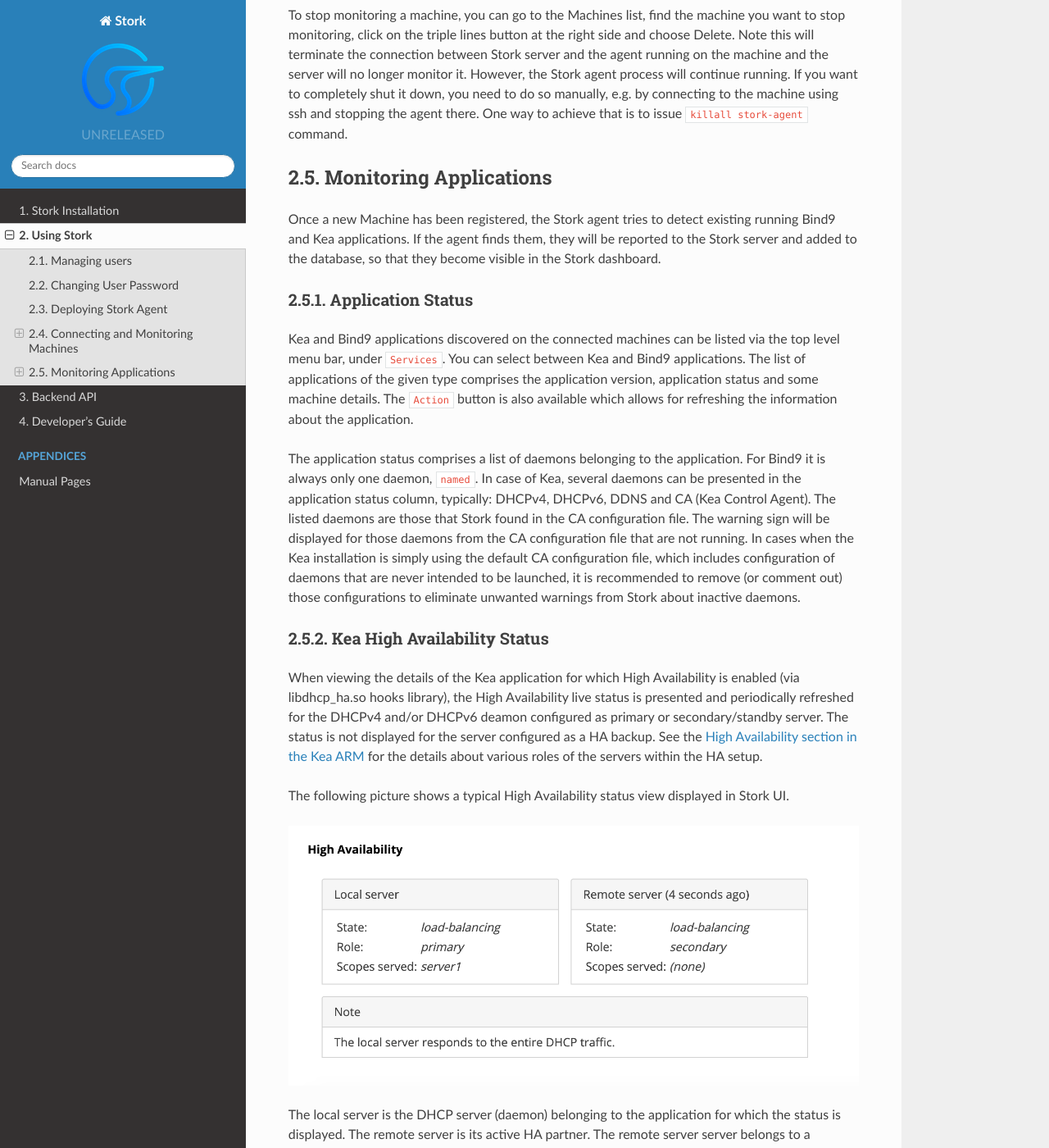
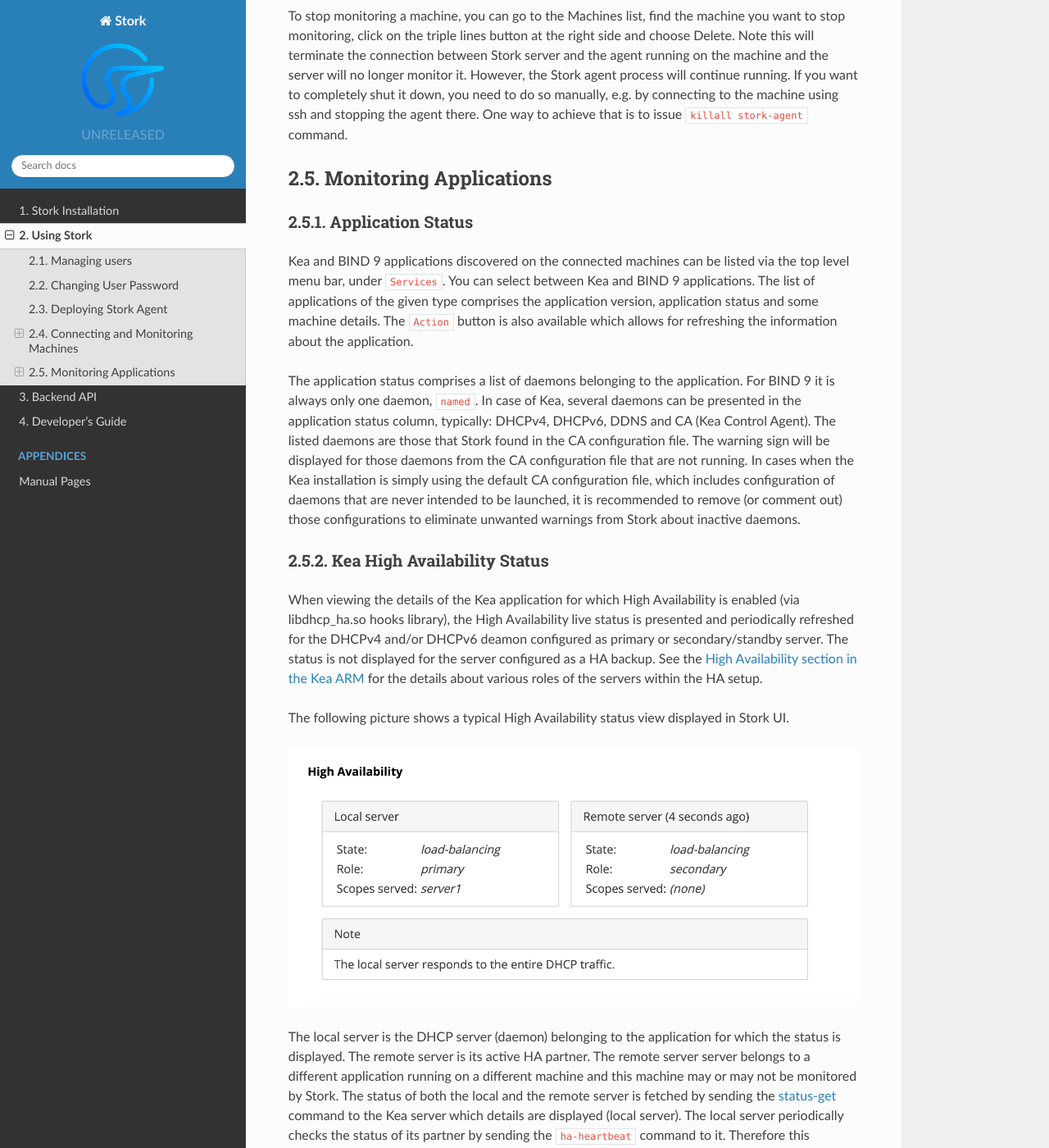
Before and after one commit to isc-projects/stork, a Sphinx documentation site: the page built from doc/usage.rst, in a window 1280 px wide and 1400 px high, scrolled down 2955 px. Shown: the whole window at 82% size. Built offline with Sphinx 7.4.7 and the Read the Docs theme 2.0.0, drawn with Linux system fonts in a browser that asks for light colours; some of the changed text lies outside the part shown.

Commit message:
[#122] Addressed review comments in ARM
- Change 'as of stork 0.3.0' to 'currently',
- users' accounts to user accounts
- localhost port 8888 rather than port 8888
- Bind9 to BIND 9
- Typo apploication
- Removed duplicated text

```diff
--- a/doc/usage.rst
+++ b/doc/usage.rst
@@ -24,10 +24,10 @@
 formed e-mail. First and lastname fields are mandatory. Password must only contain letters, digits,
 @, ., !, +, - and must be at least 8 characters long.
 
-As of Stork 0.3 release, the users are be associated with one of the two predefined groups (roles),
+Currently, the users are be associated with one of the two predefined groups (roles),
 i.e. ``super-admin`` or ``admin``, which must be selected when the user account is created. The
 users belonging to the ``super-admin`` group are granted full privileges in the system, including
-creation and management of users' accounts. The ``admin`` group has similar privileges, except that
+creation and management of user accounts. The ``admin`` group has similar privileges, except that
 the users belonging to this group are not allowed to manage other users' accounts.
 
 Once the new user account information has been specified and all requirements are met, the
@@ -51,8 +51,8 @@
 =====================
 
 Stork system uses agents to monitor services. Stork Agent (`STAG` or simply `agent`) is a
-daemon that is expected to be deployed and run on each machine to be monitored. As of Stork 0.3.0
-release there are no automated deployment routines and STAG has to be copied and run manually.
+daemon that is expected to be deployed and run on each machine to be monitored. Currently,
+there are no automated deployment routines and STAG has to be copied and run manually.
 This can be done in a variety of ways. Here is one of them.
 
 Assuming you want to monitor services running on machine with IP 192.0.2.1, you can do the following
@@ -104,8 +104,8 @@
 family, platform name, OS version, kernel, virtualization details (if any), host ID and other
 information will be displayed.
 
-If any applications, i.e. Kea or/and Bind9 are detected on this machine, the status of those
-applications will be displayed and the link will allow for navigating to the applications'
+If any applications, i.e. Kea or/and BIND 9 are detected on this machine, the status of those
+applications will be displayed and the link will allow for navigating to the application
 details.
 
 Navigating to the discovered applications is also possible through the ``Services`` menu.
@@ -143,21 +143,16 @@
 Monitoring Applications
 =======================
 
-Once a new Machine has been registered, the Stork agent tries to detect existing running
-Bind9 and Kea applications. If the agent finds them, they will be reported to the Stork server
-and added to the database, so that they become visible in the Stork dashboard.
-
-
 Application Status
 ~~~~~~~~~~~~~~~~~~
 
-Kea and Bind9 applications discovered on the connected machines can be listed via the top level
-menu bar, under ``Services``. You can select between Kea and Bind9 applications. The list
+Kea and BIND 9 applications discovered on the connected machines can be listed via the top level
+menu bar, under ``Services``. You can select between Kea and BIND 9 applications. The list
 of applications of the given type comprises the application version, application status and some
 machine details. The ``Action`` button is also available which allows for refreshing the
 information about the application.
 
-The application status comprises a list of daemons belonging to the application. For Bind9 it
+The application status comprises a list of daemons belonging to the application. For BIND 9 it
 is always only one daemon, ``named``. In case of Kea, several daemons can be presented in the
 application status column, typically: DHCPv4, DHCPv6, DDNS and CA (Kea Control Agent). The
 listed daemons are those that Stork found in the CA configuration file. The warning sign
@@ -186,7 +181,7 @@
 
 The local server is the DHCP server (daemon) belonging to the application for which
 the status is displayed. The remote server is its active HA partner. The remote
-server server belongs to a different apploication running on a different machine
+server server belongs to a different application running on a different machine
 and this machine may or may not be monitored by Stork. The status of both the
 local and the remote server is fetched by sending the
 `status-get <https://kea.readthedocs.io/en/latest/arm/hooks.html#the-status-get-command>`_
```
Also changed, not shown: other parts of doc/usage.rst (+1 -1 lines).
